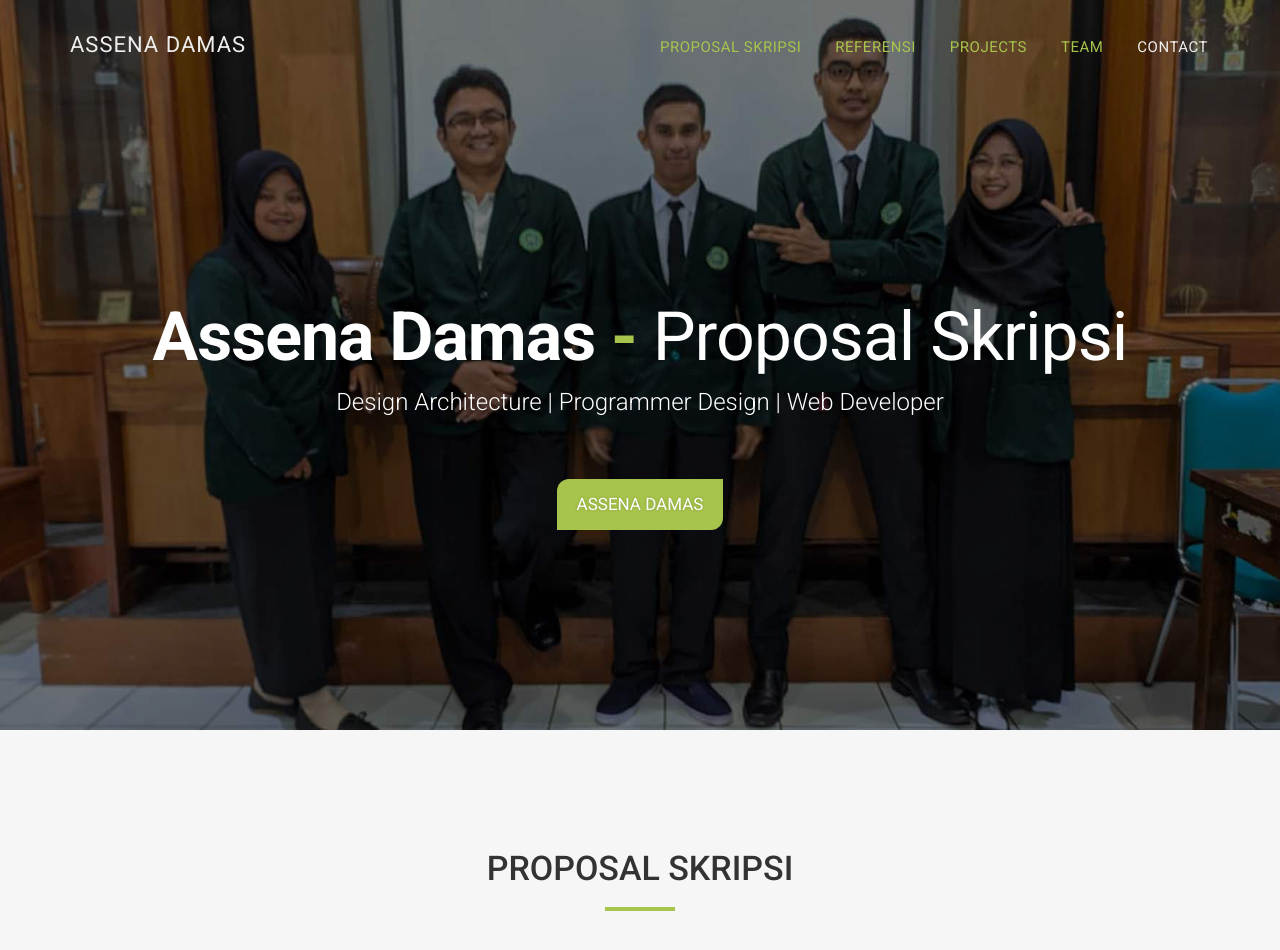
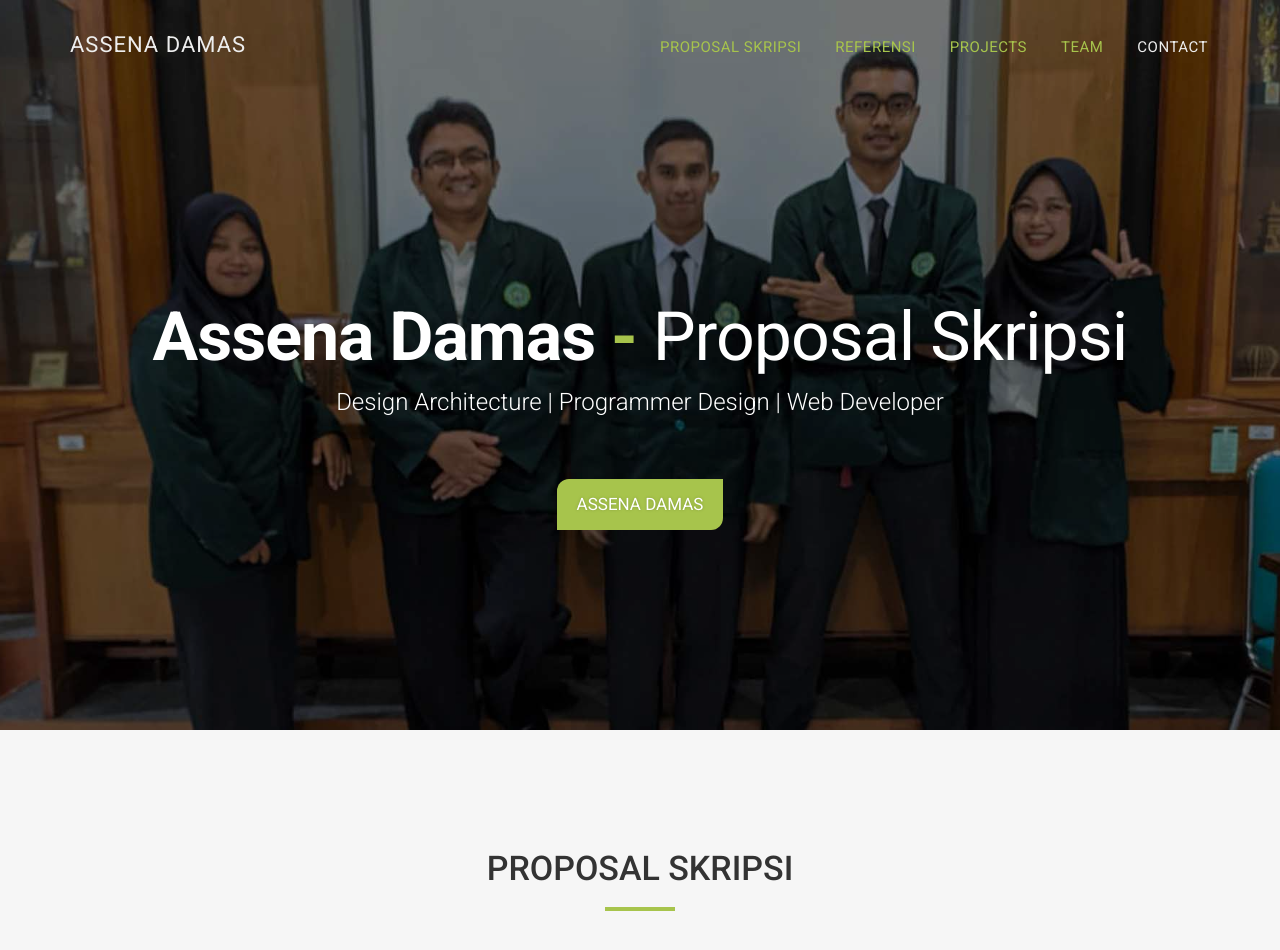
Before and after one commit to assenadamas/assenadamas.github.io, a plain HTML site: page index.html in a window 1280 px wide. Shown: the top 950 px of the page. Drawn offline with Linux system fonts and the light colour scheme.

Commit message:
Foto_New

```diff
--- a/css/style.css
+++ b/css/style.css
@@ -166,7 +166,7 @@ a:focus, .btn:focus, .btn:active:focus, .btn.active:focus, .btn.focus, .btn:acti
 	display: table;
 	width: 100%;
 	padding: 0;
-	background: url(../img/proposal-new.jpg) no-repeat center bottom;
+	background: url(../img/proposal-new2.jpg) no-repeat center bottom;
 	background-color: #e5e5e5;
 	-webkit-background-size: cover;
 	-moz-background-size: cover;
```
